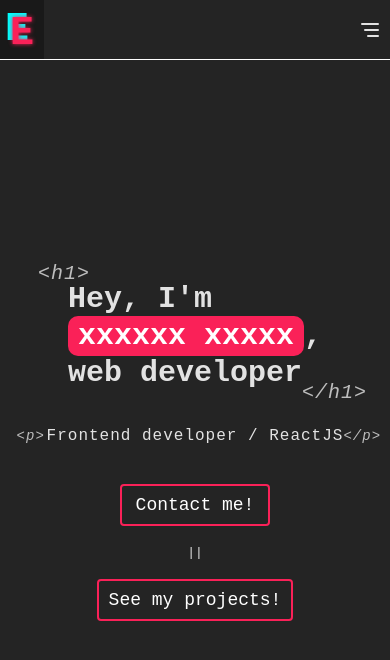
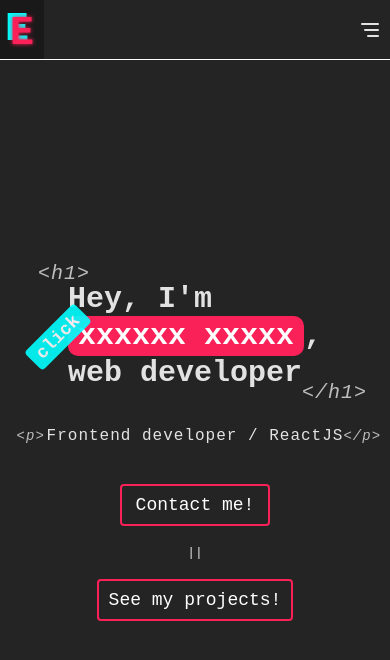
Before and after one commit to endritbejta/my-portfolio, a React (Vite) app: page / in a window 390 px wide. Shown: the top 660 px of the page. Built offline with nearby package versions, Linux system fonts and the light colour scheme.

Commit message:
added some guidance

```diff
--- a/src/Layout/Layout.module.css
+++ b/src/Layout/Layout.module.css
@@ -64,8 +64,8 @@
 .blob {
   position: absolute;
   border-radius: 100%;
-  width: 13vmax;
-  aspect-ratio: 1;
+  width: 350px;
+  aspect-ratio: 1/1.2;
   background: linear-gradient(to right, var(--color-aqua), var(--color-pink));
   top: 50%;
   left: 50%;
--- a/src/pages/Home.module.css
+++ b/src/pages/Home.module.css
@@ -24,6 +24,22 @@
       margin-block: 2px;
       width: max-content;
       display: inline-block;
+      position: relative;
+    }
+
+    .nameSpan::before {
+      position: absolute;
+      display: table;
+      content: "hover";
+      background-color: var(--color-aqua);
+      opacity: 0.9;
+      color: white;
+      padding: 4px 8px;
+      font-size: 18px;
+      border-radius: 4px;
+      top: 20%;
+      left: -10px;
+      transform: translateX(-50%) rotate(-45deg);
     }
   }
 
@@ -87,12 +103,12 @@
   }
 }
 
-@media (max-width: 720px) {
+@media (max-width: 980px) {
   .Home {
-    justify-content: center;
-    width: 100%;
     .title {
-      font-size: 60px;
+      .nameSpan::before {
+        content: "click";
+      }
     }
   }
 }
@@ -104,9 +120,6 @@
       font-size: 50px;
     }
   }
-}
-
-@media (max-width: 557px) {
 }
 
 @media (max-width: 480px) {
@@ -127,6 +140,10 @@
     .title,
     .profession {
       margin: 0 auto;
+    }
+
+    .nameSpan::before {
+      content: "click";
     }
   }
 }
```
